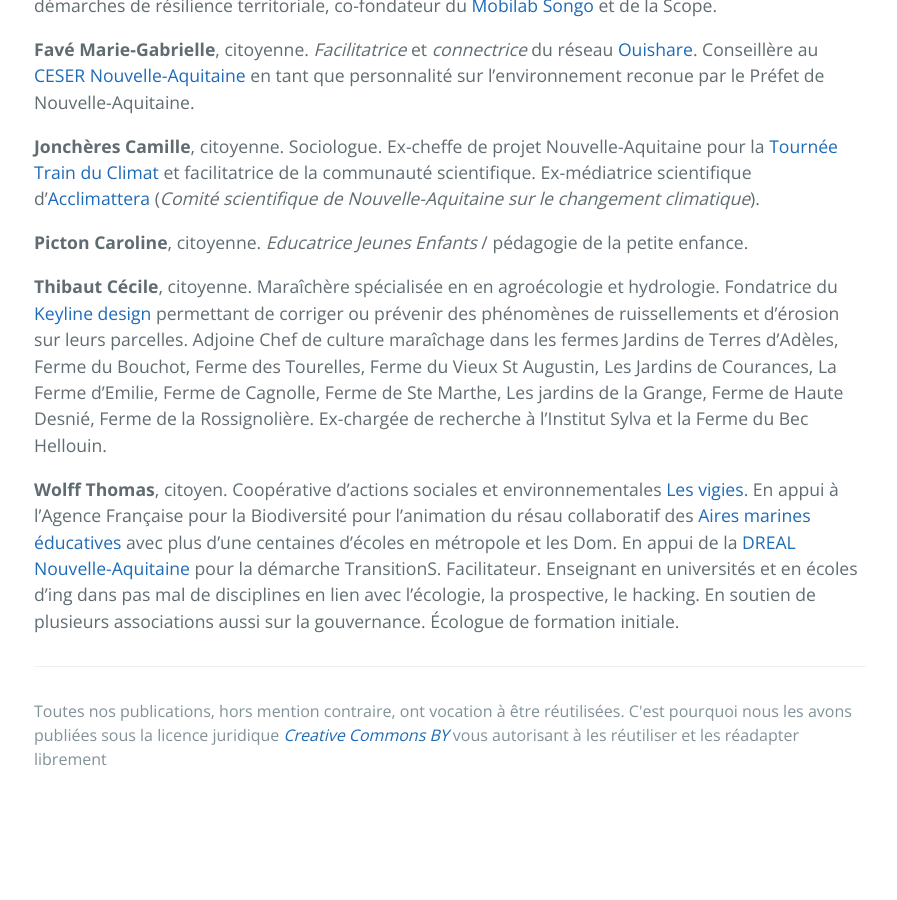
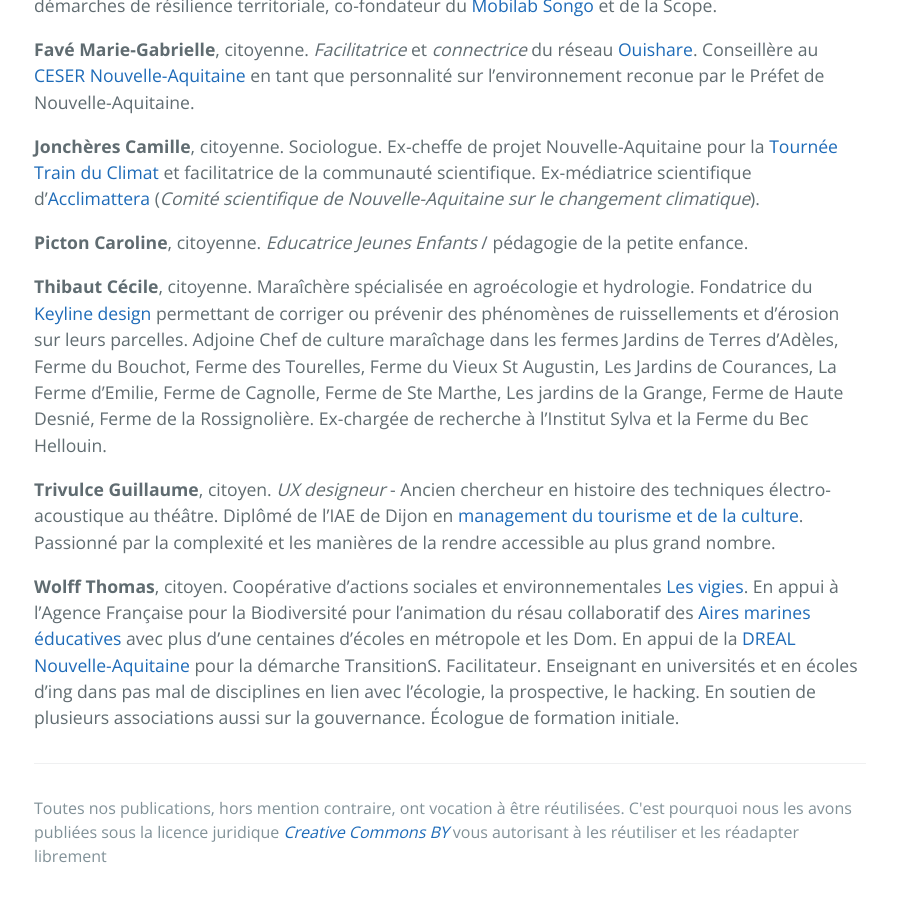
Before and after one commit to secheresses/Ancien-site, a Jekyll site: the page built from pages/collectif.md, in a window 1280 px wide and 900 px high, scrolled down 1352 px. Shown: the whole window, without its empty margins (190-1087 px from the left). Built offline with Jekyll 4.4.1, drawn with Linux system fonts in a browser that asks for light colours; before the commit the page ends 2155 px from its top, so only the background shows below that.

Commit message:
Update collectif.md

```diff
--- a/pages/collectif.md
+++ b/pages/collectif.md
@@ -45,6 +45,8 @@ Contactez Thomas au 06 42 45 97 81.
 
 **Picton Caroline**, citoyenne. *Educatrice Jeunes Enfants* / pédagogie de la petite enfance.
 
-**Thibaut Cécile**, citoyenne. Maraîchère spécialisée en en agroécologie et hydrologie. Fondatrice du [Keyline design](https://www.miimosa.com/fr/projects/faites-venir-le-keyline-design-en-france-et-en-belgique) permettant de corriger ou prévenir des phénomènes de ruissellements et d'érosion sur leurs parcelles. Adjoine Chef de culture maraîchage dans les fermes  Jardins de Terres d’Adèles, Ferme du Bouchot, Ferme des Tourelles, Ferme du Vieux St Augustin, Les Jardins de Courances, La Ferme d’Emilie, Ferme de Cagnolle, Ferme de Ste Marthe, Les jardins de la Grange, Ferme de Haute Desnié, Ferme de la Rossignolière. Ex-chargée de recherche à l'Institut Sylva et la Ferme du Bec Hellouin.
+**Thibaut Cécile**, citoyenne. Maraîchère spécialisée en agroécologie et hydrologie. Fondatrice du [Keyline design](https://www.miimosa.com/fr/projects/faites-venir-le-keyline-design-en-france-et-en-belgique) permettant de corriger ou prévenir des phénomènes de ruissellements et d'érosion sur leurs parcelles. Adjoine Chef de culture maraîchage dans les fermes  Jardins de Terres d’Adèles, Ferme du Bouchot, Ferme des Tourelles, Ferme du Vieux St Augustin, Les Jardins de Courances, La Ferme d’Emilie, Ferme de Cagnolle, Ferme de Ste Marthe, Les jardins de la Grange, Ferme de Haute Desnié, Ferme de la Rossignolière. Ex-chargée de recherche à l'Institut Sylva et la Ferme du Bec Hellouin.
+
+**Trivulce Guillaume**, citoyen. *UX designeur* - Ancien chercheur en histoire des techniques électro-acoustique au théâtre. Diplômé de l'IAE de Dijon en [management du tourisme et de la culture](http://iae.u-bourgogne.fr/formations/masters/master-management-du-tourisme-et-de-la-culture-de-l-evenementiel.html). Passionné par la complexité et les manières de la rendre accessible au plus grand nombre.
 
 **Wolff Thomas**, citoyen. Coopérative d'actions sociales et environnementales [Les vigies](http://lesvigies.fr). En appui à l'Agence Française pour la Biodiversité pour l'animation du résau collaboratif des [Aires marines éducatives](http://lesvigies.fr) avec plus d'une centaines d'écoles en métropole et les Dom. En appui de la [DREAL Nouvelle-Aquitaine](https://fr.wikipedia.org/wiki/Direction_r%C3%A9gionale_de_l%27Environnement,_de_l%27Am%C3%A9nagement_et_du_Logement) pour la démarche TransitionS. Facilitateur. Enseignant en universités et en écoles d'ing dans pas mal de disciplines en lien avec l'écologie, la prospective, le hacking. En soutien de plusieurs associations aussi sur la gouvernance. Écologue de formation initiale.
```
